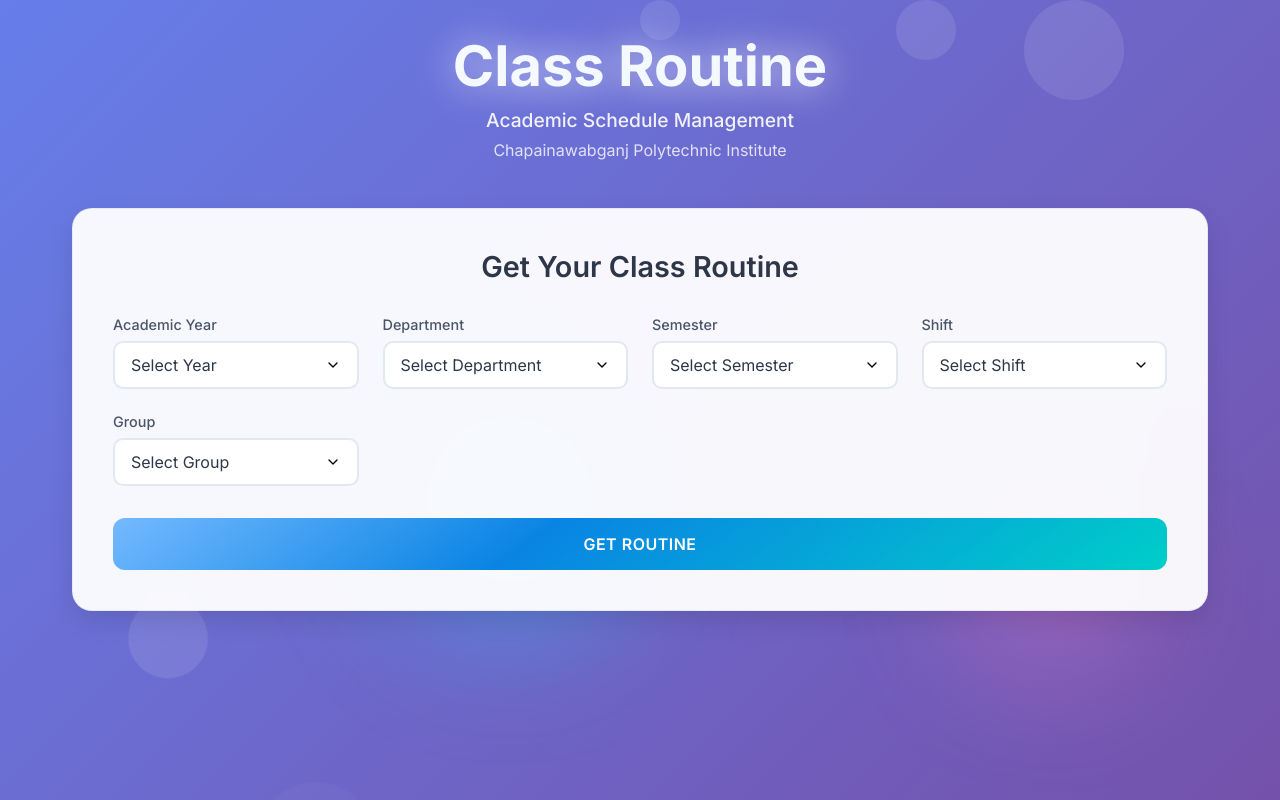
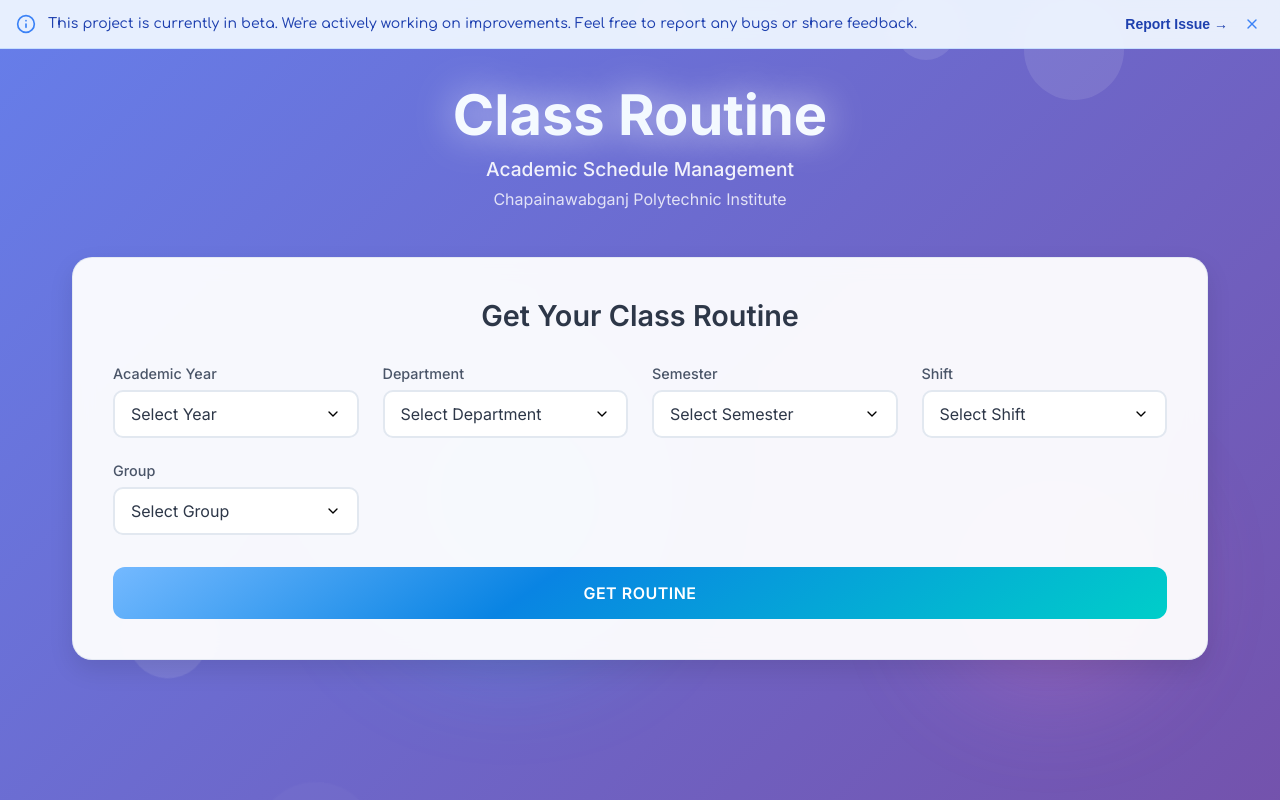
Before and after one commit to xcfio/cnpi-routine, a Next.js app: page / in a window 1280 px wide. Shown: the top 800 px of the page. Built offline with nearby package versions, Linux system fonts and the light colour scheme.

Commit message:
Add beta flag

```diff
--- a/src/app/page.tsx
+++ b/src/app/page.tsx
@@ -76,6 +76,14 @@
 
     return (
         <>
+            {new Date("2025-08-10T17:59:59Z") < new Date() || (
+                <Banner
+                    type="info"
+                    message="This project is currently in beta. We're actively working on improvements. Feel free to report any bugs or share feedback."
+                    actionText="Report Issue"
+                    onAction={() => window.open("https://github.com/xcfio/cnpi-routine/issues", "_blank")}
+                />
+            )}
             <div className="bg-animation">
                 <div className="floating-shapes">
                     <div className="shape"></div>
```
